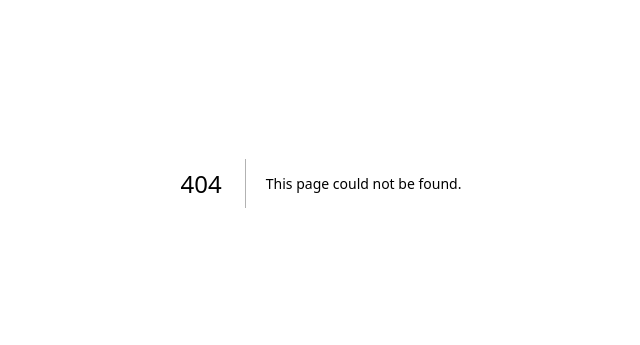
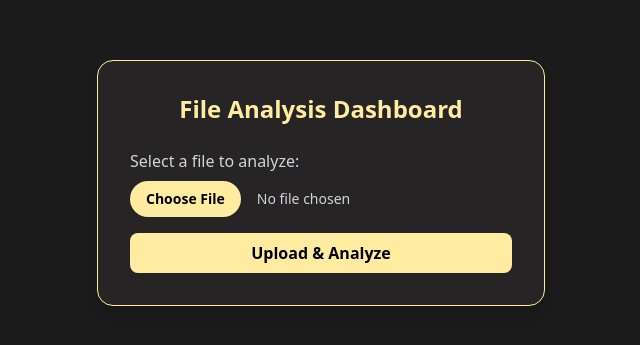
Before and after one commit to EbadullahSiddiqi/FixBS, a Next.js app in the folder fixbs/: page /dashboard in a window 1280 px wide. Before the commit this address had no page. Shown: the part 217-562 px from the top of the page, without its empty margins (319-959 px from the left). Built offline with nearby package versions, Linux system fonts and the light colour scheme.

Commit message:
AI's working. Now just need to design the dashboard

```diff
--- /dev/null
+++ b/fixbs/app/api/upload/route.ts
@@ -0,0 +1,37 @@
+import { NextRequest, NextResponse } from "next/server";
+import { GoogleGenerativeAI } from "@google/generative-ai";
+
+const genAI = new GoogleGenerativeAI(process.env.GEMINI_API_KEY!);
+
+export async function POST(request: NextRequest) {
+  const formData = await request.formData();
+  const file = formData.get("file") as File;
+
+  const fileContent = await file.text();
+
+  const model = genAI.getGenerativeModel({ model: "gemini-2.5-pro" });
+
+  const prompt = `
+          You are a code review AI. Analyze the following code and
+          list all syntax or logical errors clearly:
+
+          Return only the errors in the form of a JSON array.
+          Do not include any other text or explanations.
+          Return a severity level for each error:
+            - "critical" for errors that will cause the code to fail
+            - "major" for errors that will cause incorrect behavior
+            - "minor" for stylistic issues or best practices
+            - "info" for informational messages or suggestions
+
+            Here's the file's content:   ${fileContent}
+        `;
+
+  const result = await model.generateContent(prompt);
+  const text = result.response.text();
+
+//   console.log(text);
+
+  return NextResponse.json({
+    result: text,
+  });
+}
--- /dev/null
+++ b/fixbs/app/dashboard/page.js
@@ -0,0 +1,70 @@
+"use client";
+
+import { useState } from "react";
+
+export default function FileUploadDashboard() {
+  const [file, setFile] = useState(null);
+  const [isUploading, setIsUploading] = useState(false);
+
+  const handleUpload = async () => {
+    if (!file) return alert("Please select a file first");
+
+    setIsUploading(true);
+
+    const formData = new FormData();
+    formData.append("file", file);
+
+    try {
+      const res = await fetch("/api/upload", {
+        method: "POST",
+        body: formData,
+      });
+
+      const data = await res.json();
+      console.log(data);
+      alert("File uploaded successfully!");
+    } catch (error) {
+      console.error(error);
+      alert("Upload failed. Please try again.");
+    } finally {
+      setIsUploading(false);
+    }
+  };
+
+  return (
+    <div className="min-h-screen bg-[#1c1b1b] text-white flex flex-col items-center justify-center p-6">
+      <div className="w-full max-w-md bg-[#262424] rounded-2xl p-8 shadow-lg border border-[#ffeca0]">
+        <h1 className="text-2xl font-semibold text-[#ffeca0] mb-6 text-center">
+          File Analysis Dashboard
+        </h1>
+
+        <label className="block mb-4">
+          <span className="text-gray-300">Select a file to analyze:</span>
+          <input
+            type="file"
+            onChange={(e) => setFile(e.target.files?.[0] || null)}
+            className="mt-2 block w-full text-sm text-gray-300
+              file:mr-4 file:py-2 file:px-4
+              file:rounded-full file:border-0
+              file:text-sm file:font-semibold
+              file:bg-[#ffeca0] file:text-black
+              hover:file:bg-yellow-200
+              cursor-pointer"
+          />
+        </label>
+
+        <button
+          onClick={handleUpload}
+          disabled={isUploading}
+          className={`w-full py-2 rounded-lg font-semibold transition-colors ${
+            isUploading
+              ? "bg-gray-500 cursor-not-allowed"
+              : "bg-[#ffeca0] text-black hover:bg-yellow-200"
+          }`}
+        >
+          {isUploading ? "Uploading..." : "Upload & Analyze"}
+        </button>
+      </div>
+    </div>
+  );
+}
--- a/fixbs/components/Hero.tsx
+++ b/fixbs/components/Hero.tsx
@@ -1,3 +1,4 @@
+import Link from "next/link";
 import React from "react";
 
 function Hero() {
@@ -11,9 +12,12 @@ function Hero() {
         <p className="mt-4 text-2xl font-semibold italic">
           Fix it using <span className="underline"> FixBS </span>
         </p>
-        <button className="mt-8 px-18 py-4 bg-[#5CC8FF] cursor-pointer text-white hover:text-[#FFEC9F] rounded-lg text-2xl font-semibold hover:bg-[#4AB0E6] transition duration-300">
+        <Link
+          href="/dashboard"
+          className="mt-8 px-18 py-4 bg-[#5CC8FF] cursor-pointer text-white hover:text-[#FFEC9F] rounded-lg text-2xl font-semibold hover:bg-[#4AB0E6] transition duration-300 inline-block"
+        >
           Get Started
-        </button>
+        </Link>
       </div>
     </div>
   );
--- /dev/null
+++ b/fixbs/components/Hero2.tsx
@@ -0,0 +1,13 @@
+import React from 'react'
+
+function Hero2() {
+  return (
+    <div className='bg-[#0c0e19] h-screen flex items-center justify-center'>
+        <div>
+
+        </div>
+    </div>
+  )
+}
+
+export default Hero2
--- a/fixbs/components/Home.tsx
+++ b/fixbs/components/Home.tsx
@@ -1,4 +1,5 @@
 import Hero from "./Hero";
+import Hero2 from "./Hero2";
 import Navbar from "./Navbar";
 
 // components/Hero.tsx
@@ -17,6 +18,10 @@ export default function Home() {
       <div className="flex flex-col items-center justify-center text-center h-2/3">
         <Hero />
       </div>
+
+      <div className="mt-22">
+        <Hero2 />
+      </div>
     </div>
   );
 }
--- a/fixbs/package.json
+++ b/fixbs/package.json
@@ -10,10 +10,13 @@
   },
   "dependencies": {
     "@radix-ui/react-navigation-menu": "^1.2.14",
+    "busboy": "^1.6.0",
     "class-variance-authority": "^0.7.1",
     "clsx": "^2.1.1",
     "lucide-react": "^0.539.0",
+    "multer": "^2.0.2",
     "next": "15.4.6",
+    "next-connect": "^1.0.0",
     "react": "19.1.0",
     "react-dom": "19.1.0",
     "tailwind-merge": "^3.3.1"
@@ -21,6 +24,8 @@
   "devDependencies": {
     "@eslint/eslintrc": "^3",
     "@tailwindcss/postcss": "^4",
+    "@types/busboy": "^1.5.4",
+    "@types/multer": "^2.0.0",
     "@types/node": "^20",
     "@types/react": "^19",
     "@types/react-dom": "^19",
--- a/fixbs/tsconfig.json
+++ b/fixbs/tsconfig.json
@@ -22,6 +22,6 @@
       "@/*": ["./*"]
     }
   },
-  "include": ["next-env.d.ts", "**/*.ts", "**/*.tsx", ".next/types/**/*.ts"],
+  "include": ["next-env.d.ts", "**/*.ts", "**/*.tsx", ".next/types/**/*.ts", "app/dashboard/page.js"],
   "exclude": ["node_modules"]
 }
```
Also changed, not shown: fixbs/app/api/analyze-code/route.ts (added), 2 other files (tests, documents, lock files or other folders).
